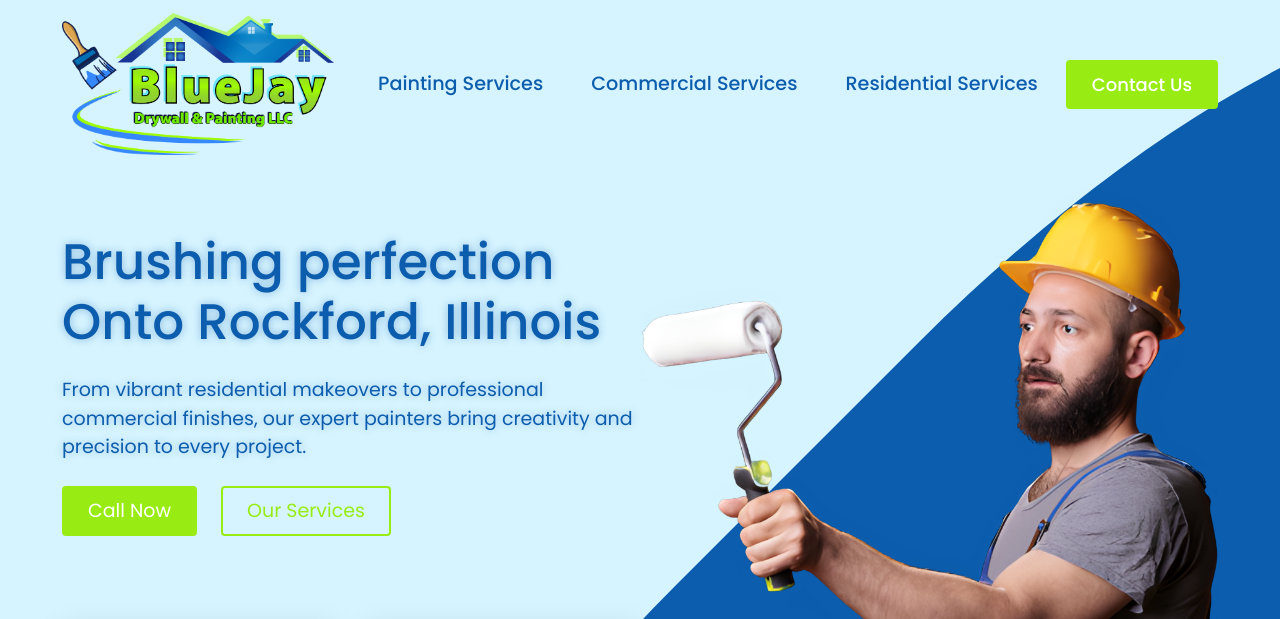
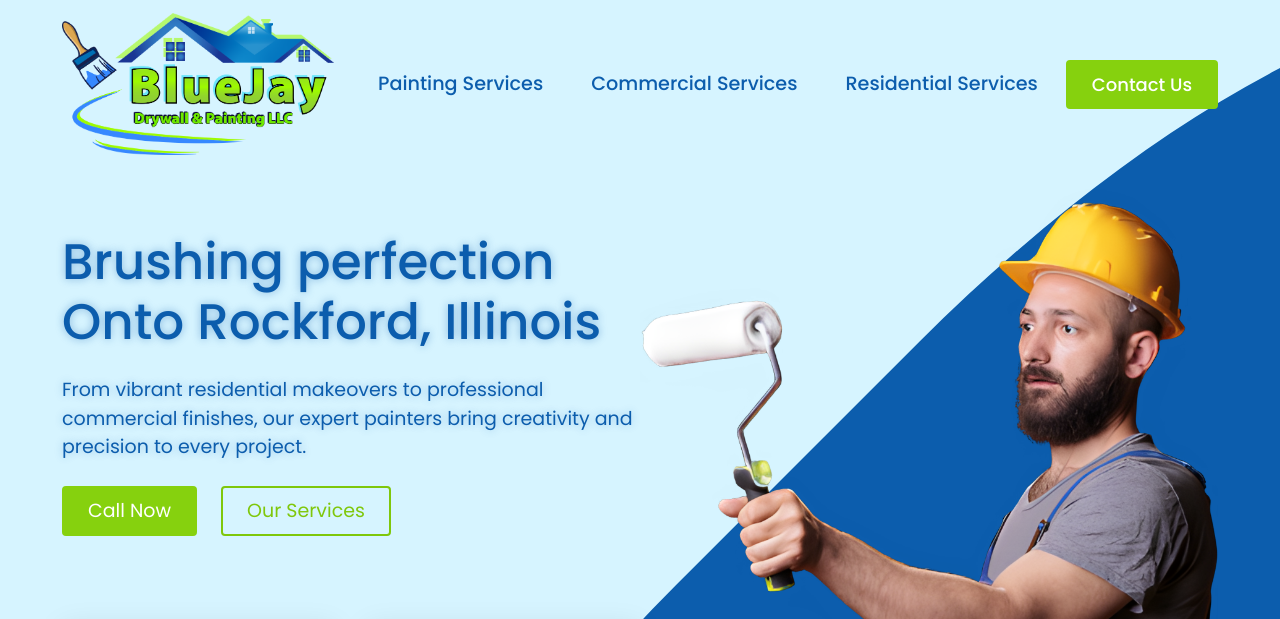
Before and after one commit to shekhar-stha/bluejay, a website: page index.html in a window 1280 px wide. Shown: the top 619 px of the page. Drawn offline with nearby package versions, Linux system fonts and the light colour scheme.

Commit message:
final touchup

```diff
--- a/scss/_custom.scss
+++ b/scss/_custom.scss
@@ -6,7 +6,7 @@ $primary: #0c5dad;
 $secondary: #D6F4FF;
 $warning: #98ec13;
 $success: #ad5218;
-$danger: #98ec13;
+$danger: #86d10e;
 $black: #302c2c;
 $white: #fcfef7;
 $creamWhite: #f7f2ed;
@@ -130,6 +130,7 @@ p {
     font-weight: 500;
     border: 2px solid $secondary;
     transition: all 1000ms;
+
     &:hover {
         color: $secondary;
         background-color: transparent;
@@ -173,13 +174,23 @@ p {
     }
 }
 
+.btn-outline-danger {
+    border: 2px solid #7fc70b;
+    color: #7fc70b;
+    transition: all ease 0.35s;
 
+    &:hover {
+        background-color: $danger;
+        color: #fff;
+    }
+}
 
 .btn-danger {
     color: #fff;
     border: 2px solid $danger;
     transition: all ease 0.3s;
-    &:hover{
+
+    &:hover {
         background-color: transparent;
         color: $danger;
         border: 2px solid $danger;
@@ -189,7 +200,8 @@ p {
 .btn-light {
     border: 2px solid $white;
     transition: all ease 0.3s;
-    &:hover{
+
+    &:hover {
         background-color: transparent;
         color: $dark;
         border: 2px solid $white;
@@ -248,6 +260,7 @@ section {
     position: relative;
     margin-bottom: 0.5rem;
     text-transform: uppercase;
+
     &::after {
         position: absolute;
         content: "";
@@ -259,8 +272,9 @@ section {
     }
 }
 
-.sub-header-white{
+.sub-header-white {
     color: $white !important;
+
     &::after {
         background-color: $white !important;
     }
```
Also changed, not shown: css/index.css, css/index.min.css.
